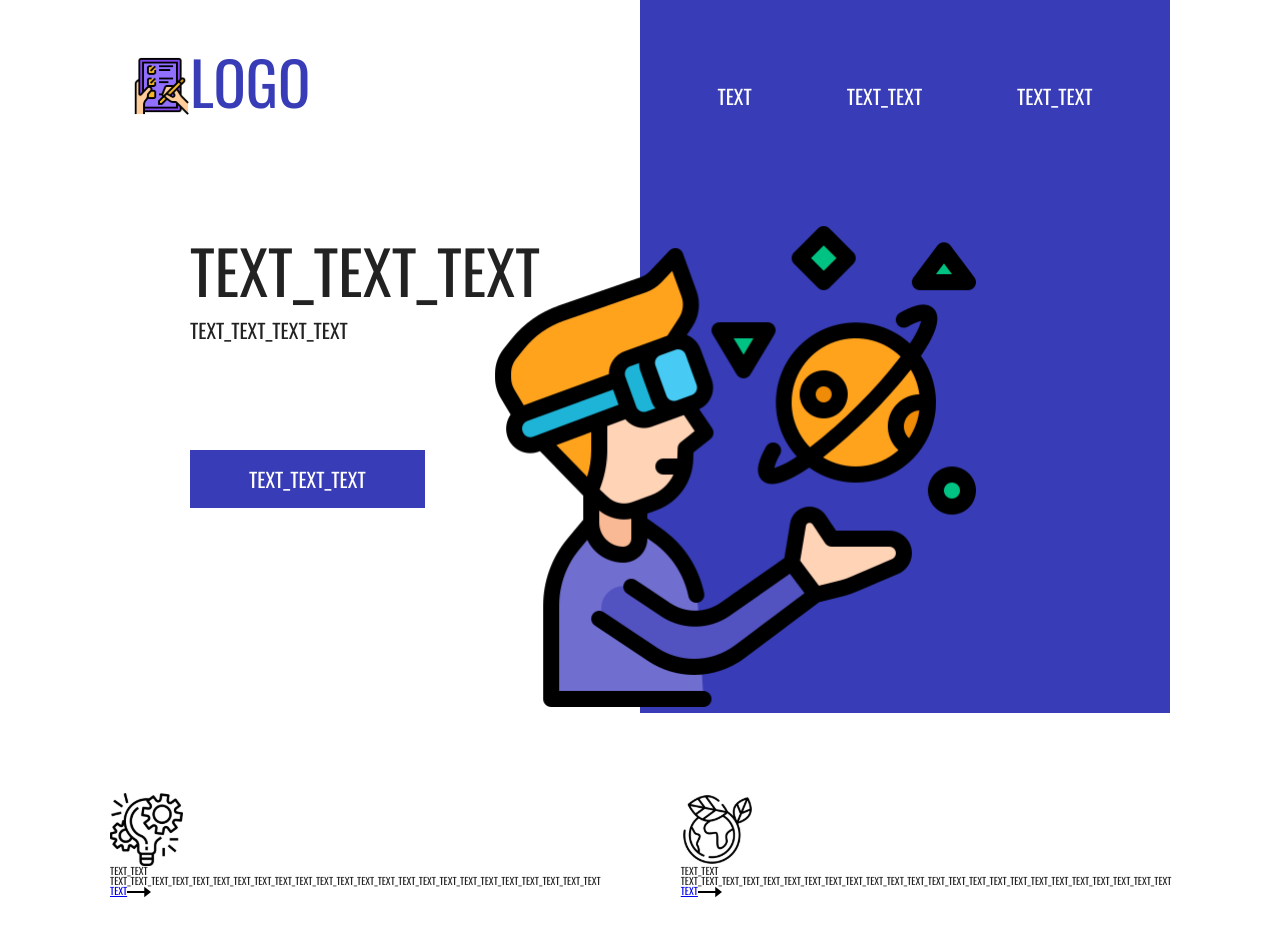
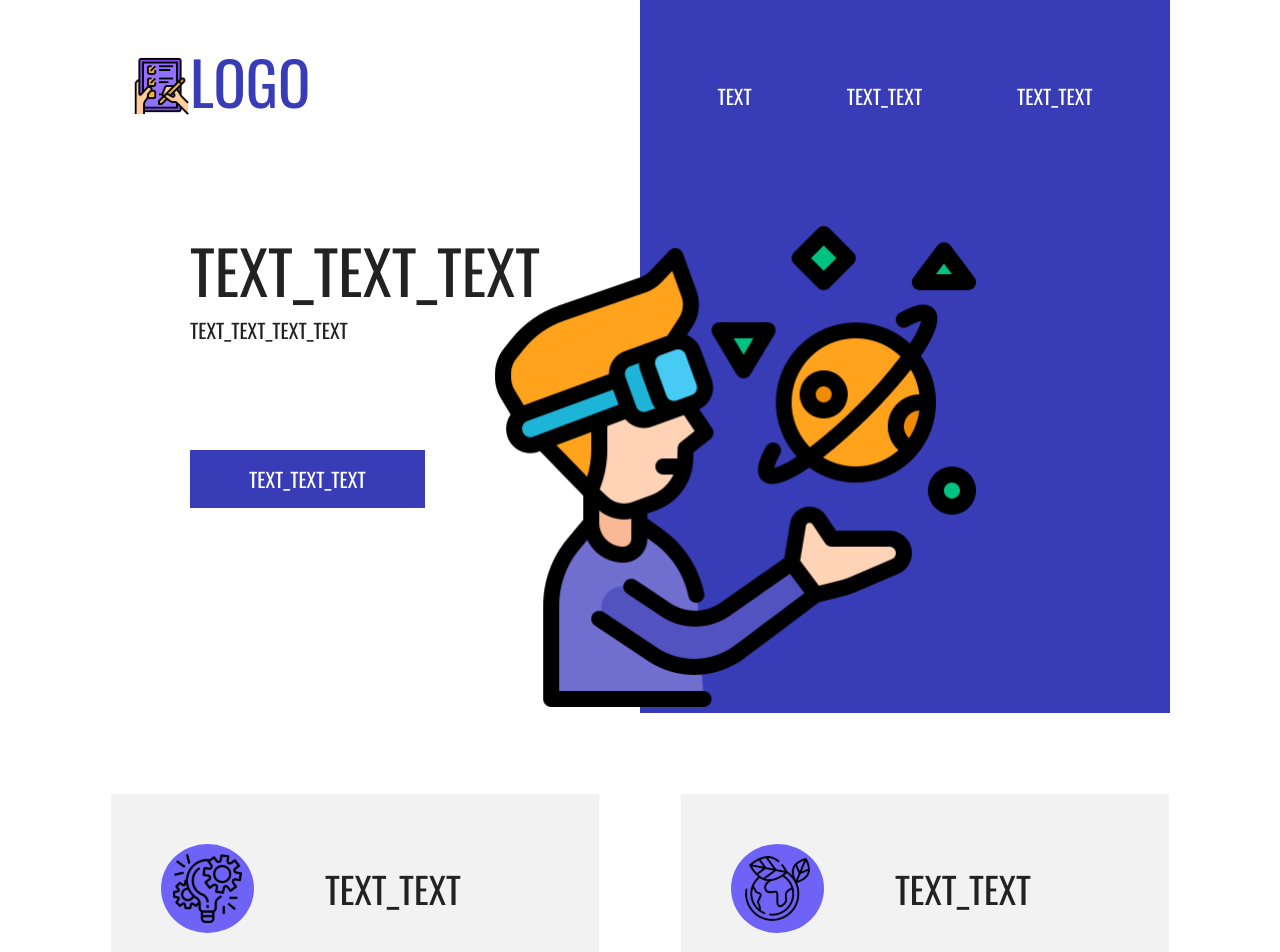
Before and after one commit to odinnadcatbl1/Coub, a React (Create React App) app: page / in a window 1280 px wide. Shown: the top 952 px of the page. Before the commit the page ends 898 px from the top, so only its background shows below. Built offline with nearby package versions, Linux system fonts and the light colour scheme.

Commit message:
done first block

```diff
--- a/src/components/FirstBlock/FirstBlock.jsx
+++ b/src/components/FirstBlock/FirstBlock.jsx
@@ -7,14 +7,14 @@ const FirstBlockItems = [
         id: 1,
         logo: img1,
         title: "TEXT_TEXT",
-        text: "TEXT_TEXT_TEXT_TEXT_TEXT_TEXT_TEXT_TEXT_TEXT_TEXT_TEXT_TEXT_TEXT_TEXT_TEXT_TEXT_TEXT_TEXT_TEXT_TEXT_TEXT_TEXT_TEXT_TEXT",
+        text: "TEXT_TEXT_TEXT_TEXT_TEXT_TEXT_TEXT_TEXT_ TEXT_TEXT_TEXT_TEXT_TEXT_TEXT_TEXT_TEXT_ TEXT_TEXT_TEXT_TEXT_TEXT_TEXT_TEXT_TEXT",
         link: "TEXT",
     },
     {
         id: 2,
         logo: img2,
         title: "TEXT_TEXT",
-        text: "TEXT_TEXT_TEXT_TEXT_TEXT_TEXT_TEXT_TEXT_TEXT_TEXT_TEXT_TEXT_TEXT_TEXT_TEXT_TEXT_TEXT_TEXT_TEXT_TEXT_TEXT_TEXT_TEXT_TEXT",
+        text: "TEXT_TEXT_TEXT_TEXT_TEXT_TEXT_TEXT_TEXT_ TEXT_TEXT_TEXT_TEXT_TEXT_TEXT_TEXT_TEXT_ TEXT_TEXT_TEXT_TEXT_TEXT_TEXT_TEXT_TEXT",
         link: "TEXT",
     },
 ];
@@ -29,17 +29,15 @@ const FirstBlock = () => {
                             return (
                                 <li key={item.id} className="first__block-item">
                                     <div className="first__item-inner">
-                                        <div className="first__item-caption">
                                         <div className="first__img-container">
                                             <img
                                                 src={item.logo}
                                                 alt=""
                                                 className="first__img"
                                             />
+                                        </div>
                                         <div className="first__item-title">
                                             {item.title}
-                                                </div>
-                                            </div>
                                         </div>
 
                                         <div className="first__item-text">
--- a/src/components/FirstBlock/FirstBlock.scss
+++ b/src/components/FirstBlock/FirstBlock.scss
@@ -6,3 +6,70 @@
     display: flex;
     gap: 8rem;
 }
+
+.first__block-item {
+    padding: 5rem 12rem 6rem 5rem;
+    background-color: $backgroundColor;
+    transition: all 0.2s ease;
+    border: 1px solid white;
+
+    &:hover {
+        background-color: white;
+        border: 1px solid $accentColor;
+    }
+}
+
+.first__img-container {
+    background-color: $accentColor;
+    padding: 1rem;
+    border-radius: 50%;
+    display: flex;
+    align-items: center;
+    justify-content: center;
+    position: absolute;
+}
+
+.first__img {
+    object-fit: contain;
+    width: 95%;
+}
+
+.first__item-title {
+    font-size: 3.6rem;
+    margin-left: 16.4rem;
+    padding-top: 2.7rem;
+    padding-bottom: 7.3rem;
+}
+
+.first__item-text {
+    font-size: 1.6rem;
+    font-weight: 600;
+    font-family: $secondaryFont;
+    word-break: break-all;
+}
+
+.first__item-link {
+    display: inline-flex;
+    margin-top: 2.7rem;
+    text-decoration: none;
+    font-family: $primaryFont;
+    font-size: 2rem;
+    line-height: 1.5;
+    color: black;
+    align-items: center;
+    transition: all 0.3s ease;
+
+    img {
+        margin-left: 2.8rem;
+        transition: all 0.3s ease;
+    }
+
+    &:hover {
+        opacity: 0.8;
+        text-decoration: underline;
+
+        img {
+            transform: translateX(100%);
+        }
+    }
+}
--- a/src/style/_vars.scss
+++ b/src/style/_vars.scss
@@ -2,4 +2,5 @@ $primaryFont: "Oswald", sans-serif;
 $secondaryFont: "Arial", sans-serif;
 
 $mainColor: #383db7;
+$accentColor: #6e63f6;
 $backgroundColor: #f2f2f2;
```
Lines whose indentation alone changed are shown as unchanged.
